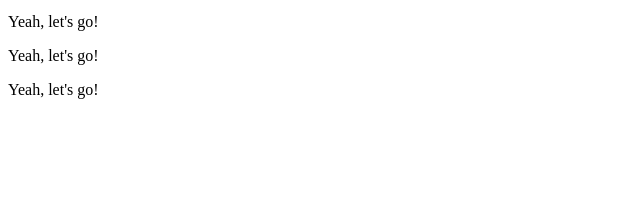
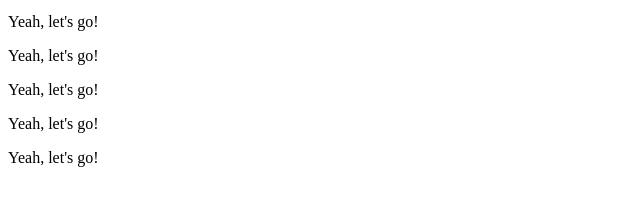
Before and after one commit to FatehElian77/hello-world, a website: page index.html in a window 1280 px wide. Shown: the part 101-306 px from the top of the page, without its empty margins (0-640 px from the left). Drawn offline with Linux system fonts and the light colour scheme.

Commit message:
I just edited the message

```diff
--- a/index.html
+++ b/index.html
@@ -10,5 +10,7 @@
     <p>Yeah, let's go!</p>
     <p>Yeah, let's go!</p>
     <p>Yeah, let's go!</p>
+    <p>Yeah, let's go!</p>
+    <p>Yeah, let's go!</p>
   </body>
 </html>
```
